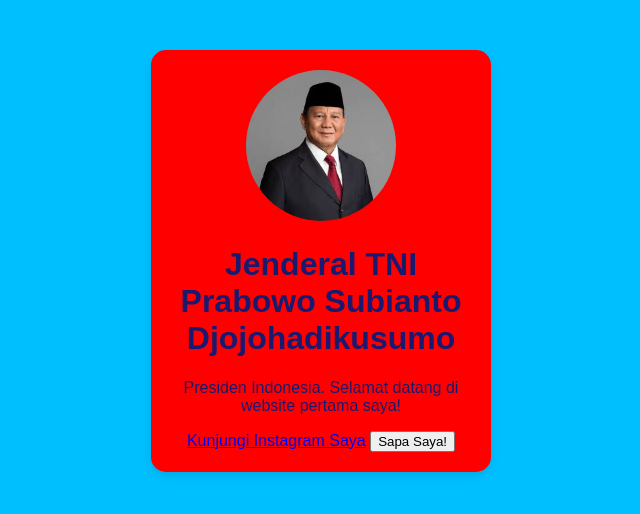
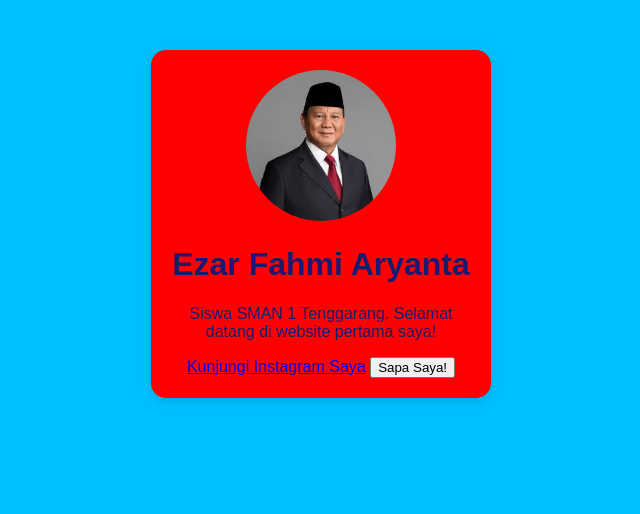
Before and after one commit to ezarfahmi333/Pelatihan-TIK-Ezar, a plain HTML site: page index.html in a window 1280 px wide. Shown: the whole page, without its empty margins (319-959 px from the left). Drawn offline with Linux system fonts and the light colour scheme.

Commit message:
Update profile information in index.html

```diff
--- a/index.html
+++ b/index.html
@@ -8,8 +8,8 @@
       <!-- Konten yang terlihat oleh pengunjung akan ada di sini-->
       <div class="kartu-profil">
       <img src="download.jpg" alt="Foto profil saya">
-      <h1>Jenderal TNI Prabowo Subianto Djojohadikusumo</h1>
-      <p>Presiden Indonesia. Selamat datang di website pertama saya!</p>
+      <h1>Ezar Fahmi Aryanta</h1>
+      <p>Siswa SMAN 1 Tenggarang. Selamat datang di website pertama saya!</p>
       <a href="https://www.instagram.com/zarz.fa_?igsh=Z2xrOTZudm53cHcy">Kunjungi Instagram Saya</a>
       <button id="sapaButton">Sapa Saya!</button>
   </div>
```
